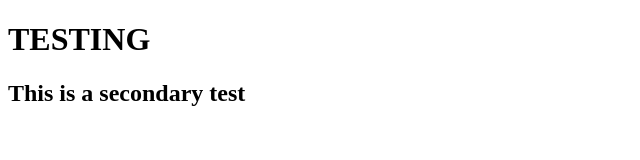
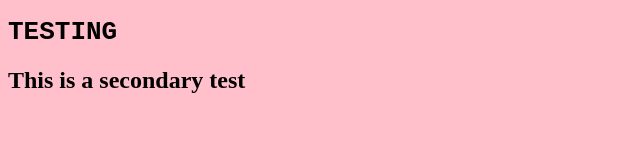
Before and after one commit to dpe95/testing, a plain HTML site: page index.html in a window 1280 px wide. Shown: the whole page, without its empty margins (0-640 px from the left). Drawn offline with Linux system fonts and the light colour scheme.

Commit message:
added background color and font-family

```diff
--- a/index.html
+++ b/index.html
@@ -1,7 +1,14 @@
 <!DOCTYPE html>
 <html>
     <head>
-
+        <style>
+            body {
+                background-color: pink;
+            }
+            h1  {
+                font-family: monospace;
+            }
+        </style>
     </head>
     <body>
        <h1>TESTING</h1>
```
